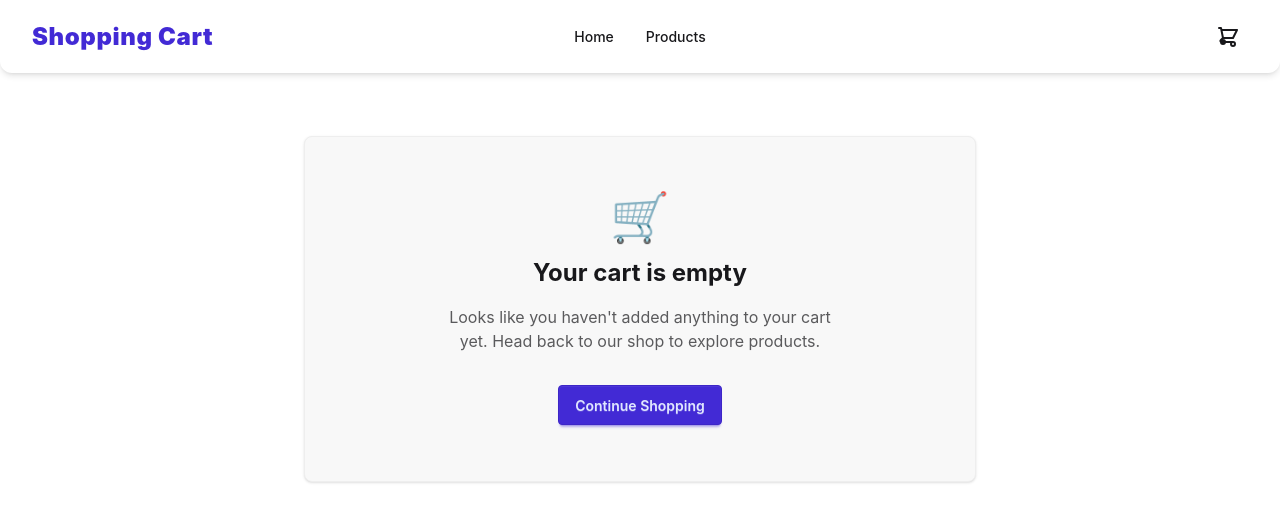
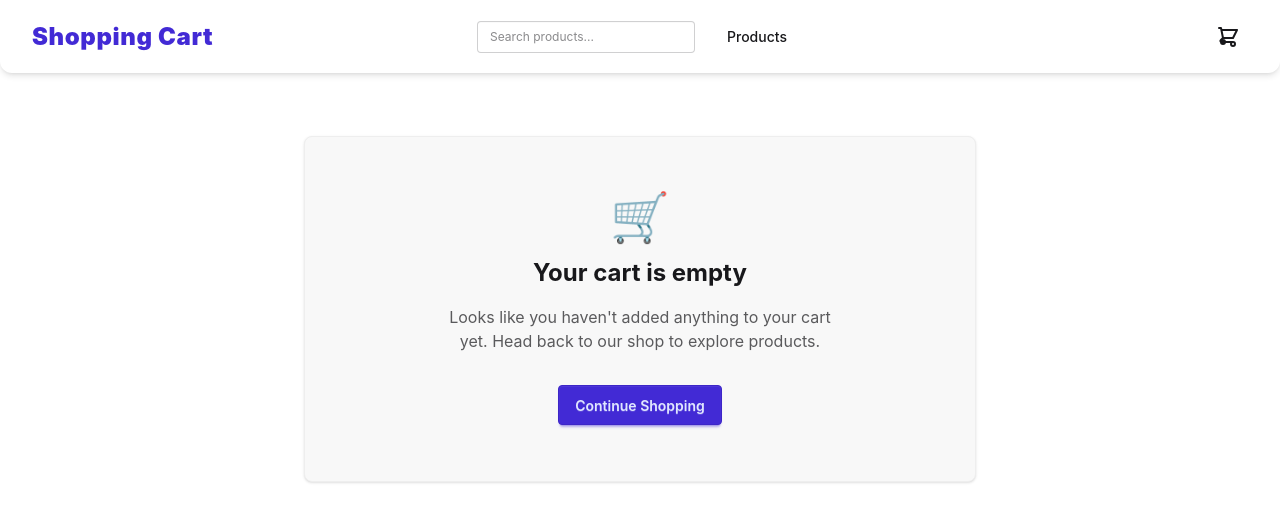
Before and after one commit to Kylian1592005/shopping-cart, a React (Vite) app: page /cart in a window 1280 px wide. Shown: the top 522 px of the page. Built offline with nearby package versions, Linux system fonts and the light colour scheme.

Commit message:
feat: add search functionality to Navbar and filter products in ProductsPage

```diff
--- a/src/components/Navbar.jsx
+++ b/src/components/Navbar.jsx
@@ -1,9 +1,10 @@
-import { useContext } from "react";
+import { useContext, useState } from "react";
 import { Outlet, Link } from "react-router-dom";
 import { CartContext } from "../context/CartContext";
 
 export default function Navbar() {
   const { state } = useContext(CartContext);
+  const [searchQuery, setSetQuery] = useState("");
 
   const cartCount = state.reduce((total, currentItem) => {
     return total + currentItem.quantity;
@@ -21,13 +22,18 @@ export default function Navbar() {
           </Link>
         </div>
 
-        <div className="navbar-center hidden lg:flex">
+        <div className="navbar-center hidden lg:flex items-center gap-4">
+          <div className="form-control">
+            <input
+              type="text"
+              placeholder="Search products..."
+              className="input input-bordered input-sm w-24 md:w-auto"
+              value={searchQuery}
+              onChange={(e) => setSetQuery(e.target.value)}
+            />
+          </div>
+
           <ul className="menu menu-horizontal px-1 gap-2 font-medium">
-            <li>
-              <Link to="/" className="hover:text-primary transition-colors">
-                Home
-              </Link>
-            </li>
             <li>
               <Link to="/" className="hover:text-primary transition-colors">
                 Products
@@ -64,7 +70,7 @@ export default function Navbar() {
       </header>
 
       <main className="max-w-7xl mx-auto pt-24 px-4 sm:px-6 lg:px-8">
-        <Outlet />
+        <Outlet context={{searchQuery}} />
       </main>
     </>
   );
--- a/src/pages/ProuductsPage.jsx
+++ b/src/pages/ProuductsPage.jsx
@@ -1,10 +1,12 @@
 import { useEffect, useState } from "react";
 import ProductList from "../components/ProductList";
+import { useOutletContext } from "react-router-dom";
 
 export default function ProuductsPage() {
   const [products, setProducts] = useState([]);
   const [loading, setLoading] = useState(false);
   const [error, setError] = useState(null);
+  const { searchQuery } = useOutletContext();
 
   useEffect(() => {
     async function fetchProductData() {
@@ -26,6 +28,17 @@ export default function ProuductsPage() {
     fetchProductData();
   }, []);
 
+  const cleanQuery = (searchQuery || "")
+    .trim()
+    .toLowerCase()
+    .replace(/\s+/g, "");
+
+  const filteredProducts = products.filter((product) => {
+    const cleanTitle = product.title.toLowerCase().replace(/\s+/g, "");
+
+    return cleanTitle.includes(cleanQuery.toLowerCase());
+  });
+
   if (loading)
     return (
       <div className="flex justify-center my-10 w-full">
@@ -33,10 +46,17 @@ export default function ProuductsPage() {
       </div>
     );
   if (error) return <p className="text-center text-error my-10">{error}</p>;
+
   return (
     <div className="w-full min-h-screen bg-base-200">
       <div className="container mx-auto p-6">
-        <ProductList products={products} />
+        {filteredProducts.length > 0 ? (
+          <ProductList products={filteredProducts} />
+        ) : (
+          <p className="text-center my-10 text-base-content/60">
+            No smartphones found matching your search.
+          </p>
+        )}
       </div>
     </div>
   );
```
